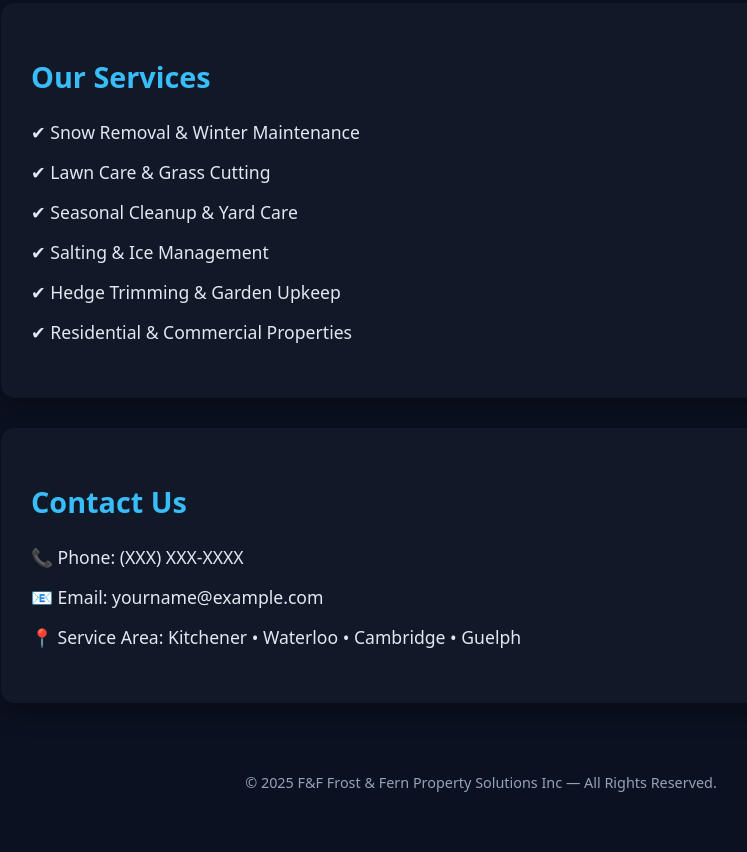
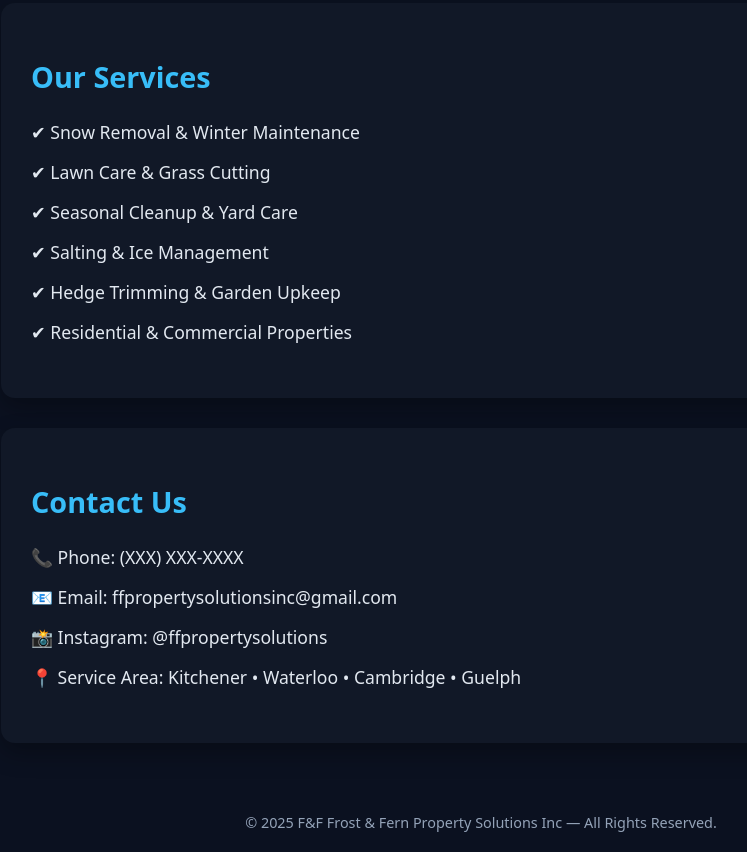
Before and after one commit to ffpropertysolutions/ffpropertysolutions.github.io, a plain HTML site: page index.html in a window 1280 px wide. Shown: the part 565-1417 px from the top of the page, without its empty margins (159-906 px from the left). Before the commit the page ends 1377 px from the top, so only its background shows below. Drawn offline with Linux system fonts and the light colour scheme.

Commit message:
Update index.html

```diff
--- a/index.html
+++ b/index.html
@@ -81,18 +81,15 @@
 
 <body>
 
-  <!-- HEADER WITH NEW LOGO -->
   <header>
     <img src="logo.png" alt="F&F Frost & Fern Logo" class="site-logo">
   </header>
 
-  <!-- HERO SECTION -->
   <section class="hero">
     <h1>F&F Frost & Fern Property Solutions Inc</h1>
     <p>Your trusted partner for year-round property maintenance — reliable, affordable, and always on time.</p>
   </section>
 
-  <!-- SERVICES SECTION -->
   <div class="section">
     <h2>Our Services</h2>
     <ul>
@@ -105,12 +102,12 @@
     </ul>
   </div>
 
-  <!-- CONTACT SECTION -->
   <div class="section">
     <h2>Contact Us</h2>
     <ul>
       <li>📞 Phone: (XXX) XXX-XXXX</li>
-      <li>📧 Email: yourname@example.com</li>
+      <li>📧 Email: ffpropertysolutionsinc@gmail.com</li>
+      <li>📸 Instagram: @ffpropertysolutions</li>
       <li>📍 Service Area: Kitchener • Waterloo • Cambridge • Guelph</li>
     </ul>
   </div>
```
